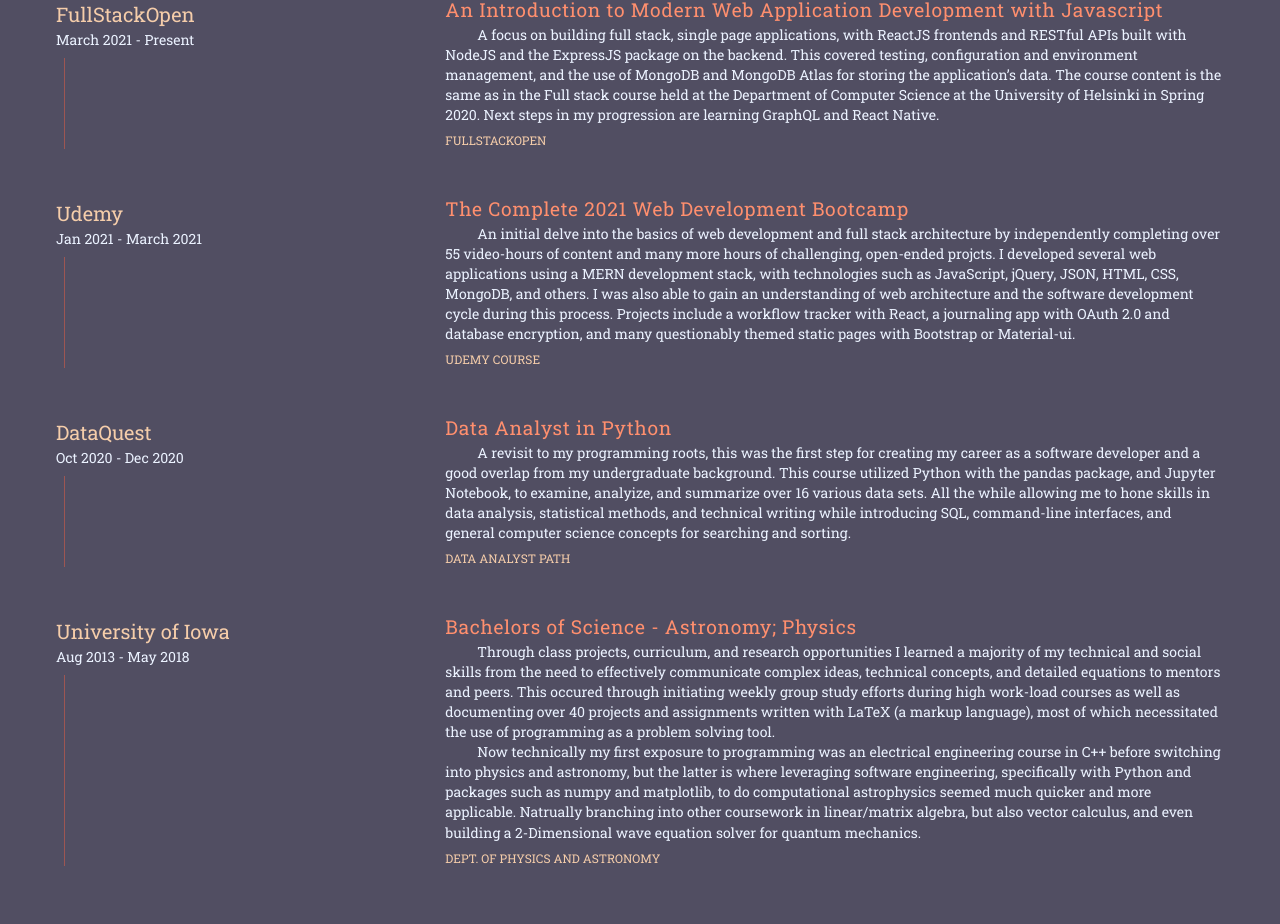
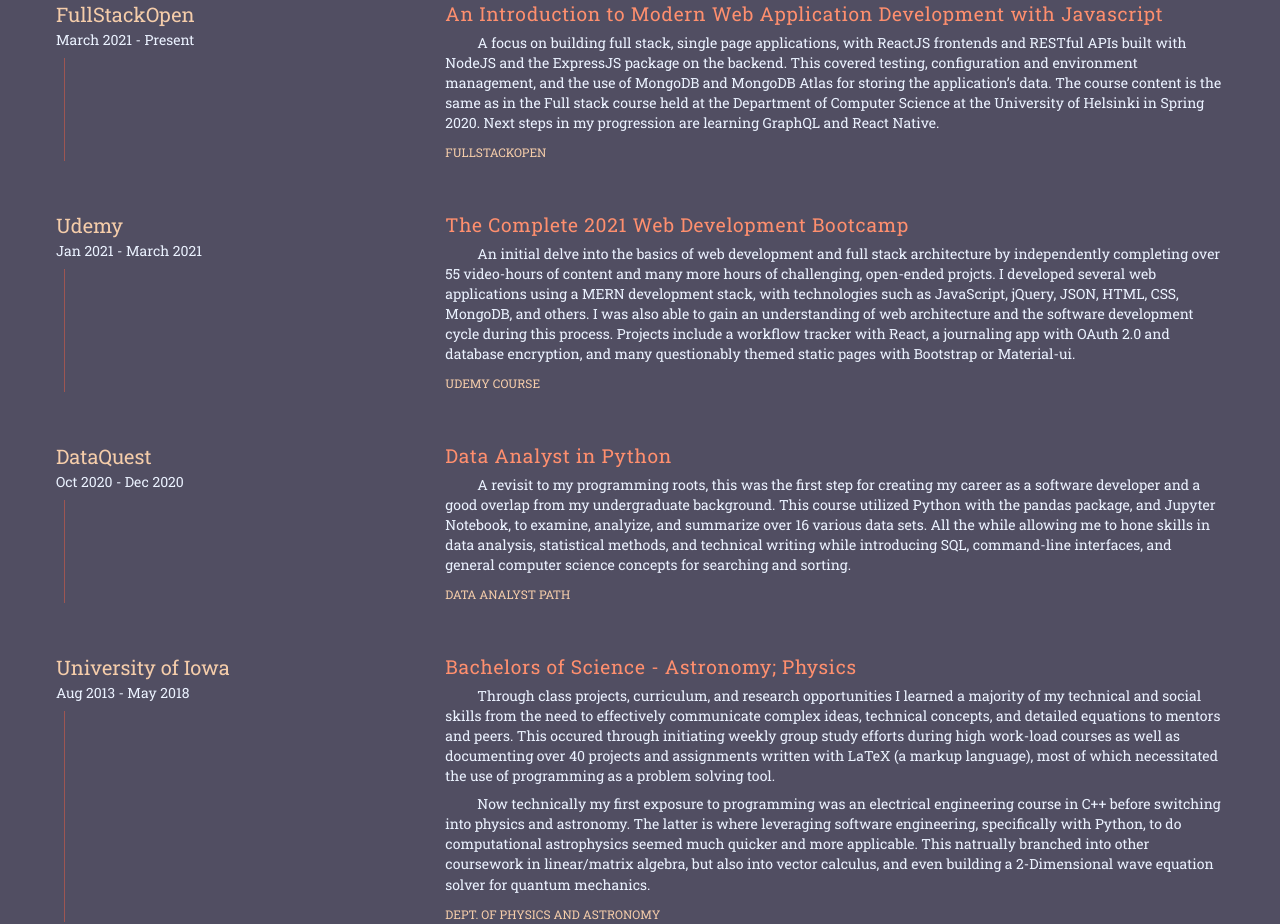
Before and after one commit to MasReed/personal-interactive-website, a React (Create React App) app: page /#about in a window 1280 px wide. Shown: the part 3497-4421 px from the top of the page. Built offline with nearby package versions, Linux system fonts and the light colour scheme.

Commit message:
update paragraph padding/margins and content

```diff
--- a/src/EducationContent.jsx
+++ b/src/EducationContent.jsx
@@ -18,6 +18,7 @@ const useStyles = makeStyles((theme) => ({
   },
   eduDetails: {
     color: theme.palette.white.main,
+    padding: '.25rem 0',
     textIndent: '2rem',
   },
   eduInstitute: {
@@ -37,7 +38,7 @@ const useStyles = makeStyles((theme) => ({
   },
   eduTitle: {
     color: theme.palette.secondary.light,
-    margin: '0 0 .25rem 0'
+    padding: '.25rem 0',
   },
 }))
 
--- a/src/content/education.json
+++ b/src/content/education.json
@@ -56,7 +56,7 @@
         "description": [
           "Through class projects, curriculum, and research opportunities I learned a majority of my technical and social skills from the need to effectively communicate complex ideas, technical concepts, and detailed equations to mentors and peers. This occured through initiating weekly group study efforts during high work-load courses as well as documenting over 40 projects and assignments written with LaTeX (a markup language), most of which necessitated the use of programming as a problem solving tool.",
 
-          "Now technically my first exposure to programming was an electrical engineering course in C++ before switching into physics and astronomy, but the latter is where leveraging software engineering, specifically with Python and packages such as numpy and matplotlib, to do computational astrophysics seemed much quicker and more applicable. Natrually branching into other coursework in linear/matrix algebra, but also vector calculus, and even building a 2-Dimensional wave equation solver for quantum mechanics."
+          "Now technically my first exposure to programming was an electrical engineering course in C++ before switching into physics and astronomy. The latter is where leveraging software engineering, specifically with Python, to do computational astrophysics seemed much quicker and more applicable. This natrually branched into other coursework in linear/matrix algebra, but also into vector calculus, and even building a 2-Dimensional wave equation solver for quantum mechanics."
         ],
         "link": {
           "href": "https://physics.uiowa.edu/undergraduate/bs-astronomy",
```
Lines whose indentation alone changed are shown as unchanged.
